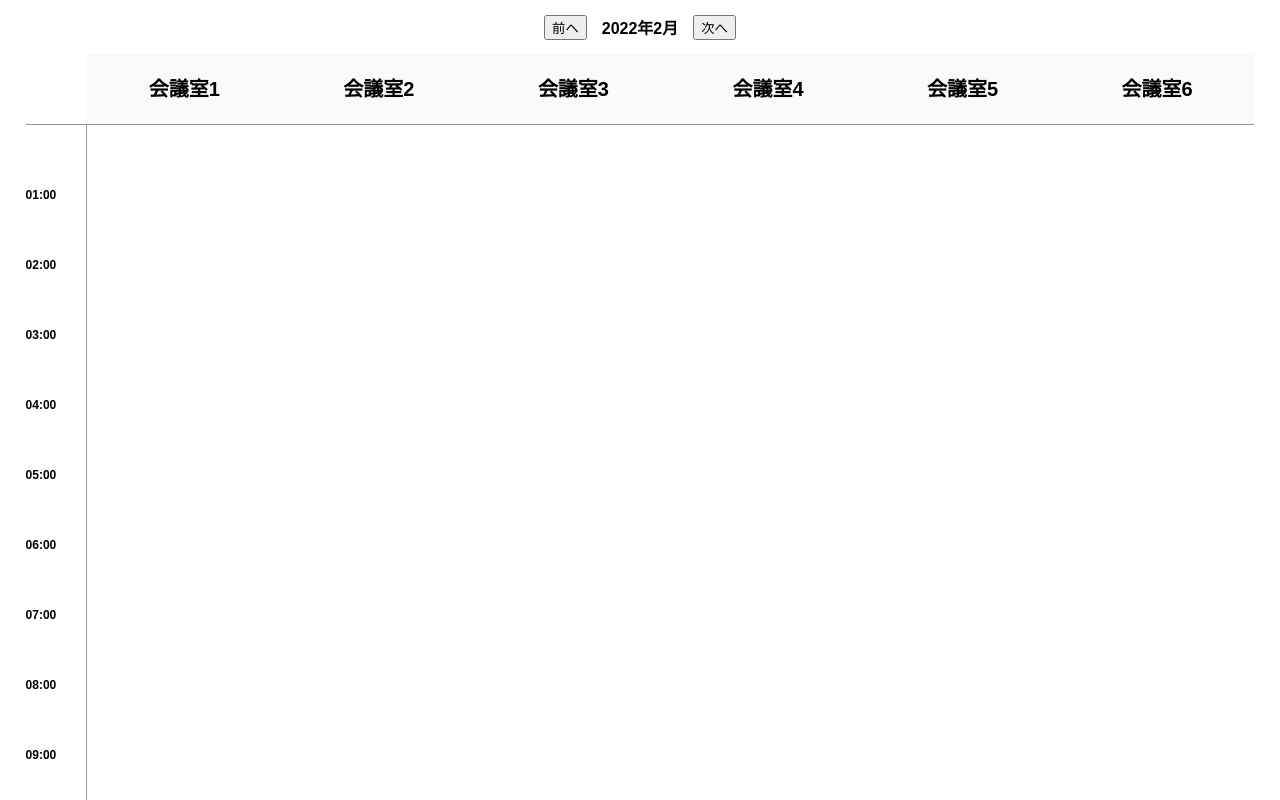
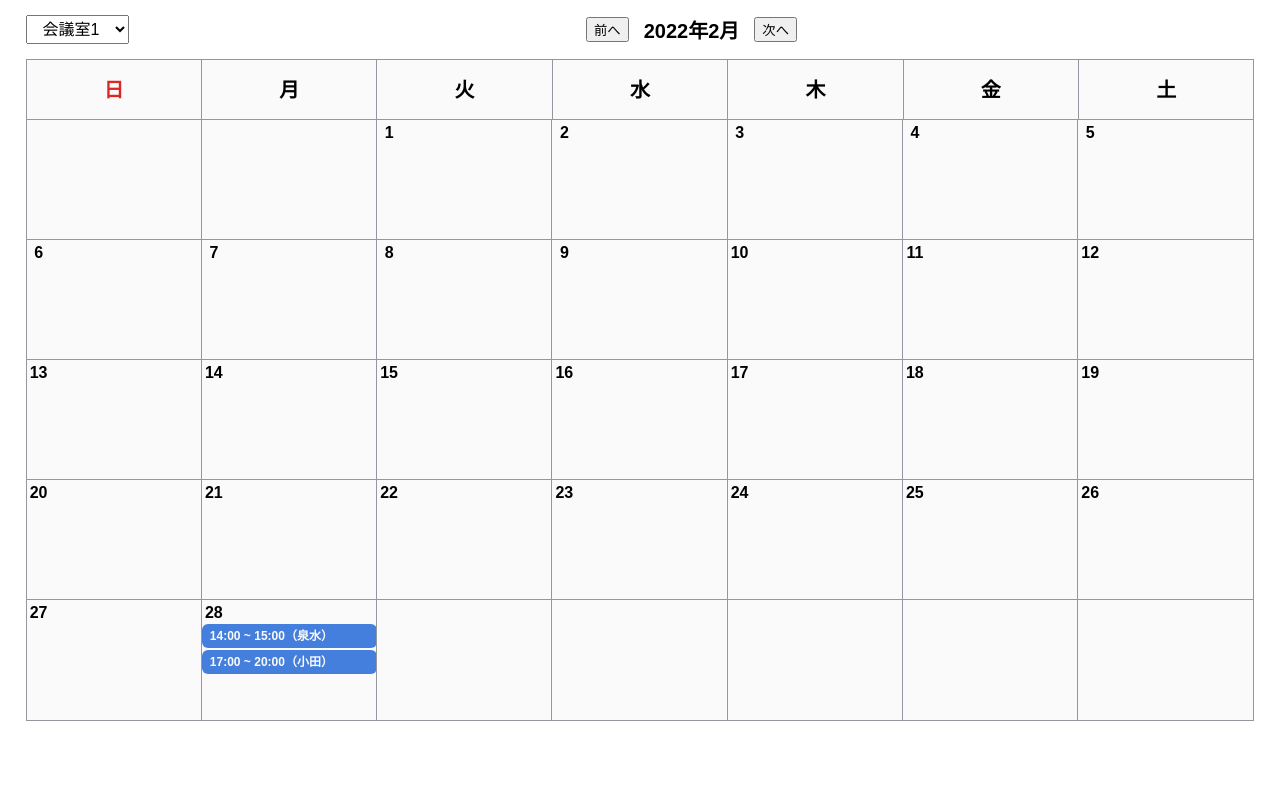
Before and after one commit to Hansyo/MR-UNRED-FRONT, a React (Create React App) app: page /reservations/monthly in a window 1280 px wide. Shown: the top 800 px of the page. Built offline with nearby package versions, Linux system fonts and the light colour scheme.

Commit message:
Add calendar

```diff
--- a/src/components/reservations/monthly/MonthlyCalendar/MonthlyCalendar.css
+++ b/src/components/reservations/monthly/MonthlyCalendar/MonthlyCalendar.css
@@ -1,11 +1,16 @@
 .monthly-calendar {
   padding-left: 2%;
   padding-right: 2%;
-  --monthly-calendar--row-height: 70px;
+  --monthly-calendar--day-row-height: 60px;
+  --monthly-calendar--row-height: 120px;
   --monthly-calendar--divider-color: #94989e;
   position: relative;
   font-family: 'Source Sans Pro', arial, sans-serif;
   font-weight: bold;
+}
+
+.monthly-calendar * {
+  box-sizing: border-box;
 }
 
 .monthly-calendar--header {
@@ -16,7 +21,19 @@
   background: #fff;
 }
 
+.monthly-calendar--header-room-month {
+  display: flex;
+  align-items: center;
+}
+
+.monthly-calendar--header-room {
+  flex: 0 0 auto;
+  padding: 4px 12px;
+  font-size: 16px;
+}
+
 .monthly-calendar--header-month-switch-container {
+  flex: 1;
   display: flex;
   align-items: center;
   justify-content: center;
@@ -26,82 +43,65 @@
   text-align: center;
   font-size: 1.6rem;
   padding: 15px 15px;
+  font-size: 20px;
 }
 
 .monthly-calendar--header-month-switch-button {
 }
 
-.monthly-calendar--header-room {
+.monthly-calendar--header-day {
   display: flex;
-  height: var(--monthly-calendar--row-height);
+  height: var(--monthly-calendar--day-row-height);
 }
 
-.monthly-calendar--time-spacer {
-  flex: 0 0 auto;
-  width: 5%;
-}
-
-.monthly-calendar--room-label {
+.monthly-calendar--day-label {
   flex: 1;
   display: flex;
   justify-content: center;
   align-items: center;
+
+  border: 1px solid var(--monthly-calendar--divider-color);
+  border-left-width: 0;
+  border-bottom: 0;
   background: #fafafa;
+
   font-size: 20px;
   line-height: 1em;
+}
+.monthly-calendar--day-label:first-child {
+  border-left-width: 1px;
+}
+
+.monthly-calendar--day-label__sunday {
+  color: #dd2727;
 }
 
 .monthly-calendar--body {
   position: relative;
   z-index: 0;
-  display: flex;
-  align-items: stretch;
-}
+  display: grid;
+  grid-template-columns: repeat(7, 1fr);
 
-.monthly-calendar--times {
-  flex: 0 0 auto;
-  position: sticky;
-  left: 0;
-  z-index: 2;
-  width: 5%;
-  border-right: 1px solid #94989e;
-  background: #fff;
-  box-sizing: border-box;
-}
-
-.monthly-calendar--time {
-  position: relative;
-  height: var(--monthly-calendar--row-height);
-  top: -6px;
-  font-size: 12px;
-  line-height: 1em;
-}
-
-.monthly-calendar--room-columns {
-  flex: 1;
-  display: flex;
-  justify-content: stretch;
-}
-
-.monthly-calendar--room-column {
-  width: 20%;
-  border-right: 1px solid var(--monthly-calendar--divider-color);
+  border: 1px solid var(--monthly-calendar--divider-color);
+  border-top: 0;
 }
 
 .monthly-calendar--cell {
-  position: relative;
-  height: var(--monthly-calendar--row-height);
-  border-bottom: 1px solid var(--monthly-calendar--divider-color);
+  min-height: var(--monthly-calendar--row-height);
   background: #fafafa;
+  outline: 1px solid var(--monthly-calendar--divider-color);
+}
+
+.monthly-calendar--cell-date {
+  width: 24px;
+  padding-top: 4px;
+  font-size: 16px;
+  text-align: center;
 }
 
 .monthly-calendar--reservation-item {
-  position: absolute;
-  left: 0;
-  right: 0;
-  z-index: 1;
-
   min-height: 2em;
+  margin-top: 2px;
   padding: 0 8px;
   border-radius: 6px;
   background: #447fdd;
--- a/src/components/reservations/monthly/MonthlyCalendar/MonthlyCalendar.jsx
+++ b/src/components/reservations/monthly/MonthlyCalendar/MonthlyCalendar.jsx
@@ -1,10 +1,46 @@
-import React from 'react';
+import React, { useMemo, useState } from 'react';
 import { MonthSwitcher } from './MonthSwitcher';
 import './MonthlyCalendar.css';
+import { MonthlyCalendarReservationItem } from './MonthlyCalendarReservationItem';
 
-const times = new Array(24)
-  .fill()
-  .map((_, i) => (i === 0 ? '' : `${('00' + i).slice(-2)}:00`));
+const days = [
+  {
+    value: 0,
+    shortText: '日',
+  },
+  {
+    value: 1,
+    shortText: '月',
+  },
+  {
+    value: 2,
+    shortText: '火',
+  },
+  {
+    value: 3,
+    shortText: '水',
+  },
+  {
+    value: 4,
+    shortText: '木',
+  },
+  {
+    value: 5,
+    shortText: '金',
+  },
+  {
+    value: 6,
+    shortText: '土',
+  },
+];
+
+const getMonthDateCount = (month) => {
+  const date = new Date(month);
+  date.setDate(1);
+  date.setMonth(month.getMonth() + 1);
+  date.setDate(0);
+  return date.getDate();
+};
 
 // TODO: APIから会議室のリストを取得したものを使うようにしたら削除
 const dummyRooms = [
@@ -90,35 +126,94 @@ export const MonthlyCalendar = ({
   selectedMonth,
   onMonthChange,
 }) => {
+  const [selectedRoom, setSelectedRoom] = useState(rooms[0].id);
+
+  const dates = useMemo(() => {
+    const monthDateCount = getMonthDateCount(selectedMonth);
+    const arr = new Array(monthDateCount).fill().map((_, idx) => ({
+      value: idx + 1,
+      text: `${idx + 1}`,
+      reservations: [],
+    }));
+
+    // 予定を追加
+    for (const reservation of rooms[selectedRoom].reservations) {
+      const date = new Date(reservation.startDateTime);
+      arr[date.getDate() - 1].reservations.push(reservation);
+    }
+
+    // カレンダー左上の、月が始まる位置合わせを追加
+    const firstDate = new Date(selectedMonth);
+    firstDate.setDate(1);
+    const firstSpacerNum = firstDate.getDay();
+    arr.unshift(
+      ...new Array(firstSpacerNum).fill().map((_, idx) => ({
+        value: -(firstSpacerNum - idx),
+        text: '',
+        reservations: [],
+      })),
+    );
+
+    // カレンダー右下の、次の月の位置合わせを追加
+    const lastDate = new Date(selectedMonth);
+    lastDate.setDate(monthDateCount);
+    const lastSpacerNum = 6 - lastDate.getDay();
+    arr.push(
+      ...new Array(lastSpacerNum).fill().map((_, idx) => ({
+        value: monthDateCount + idx + 1,
+        text: '',
+        reservations: [],
+      })),
+    );
+
+    return arr;
+  }, [rooms, selectedMonth, selectedRoom]);
+
   return (
     <div className="monthly-calendar">
       <div className="monthly-calendar--header">
-        <MonthSwitcher selectedMonth={selectedMonth} onChange={onMonthChange} />
-        <div className="monthly-calendar--header-room">
-          <div className="monthly-calendar--time-spacer" />
-          {rooms.map((room) => (
-            <div className="monthly-calendar--room-label" key={room.id}>
-              {room.name}
+        <div className="monthly-calendar--header-room-month">
+          <select
+            className="monthly-calendar--header-room"
+            value={selectedRoom}
+            onChange={(e) => setSelectedRoom(e.target.value)}
+          >
+            {rooms.map(({ id, name }) => (
+              <option value={id}>{name}</option>
+            ))}
+          </select>
+          <MonthSwitcher
+            selectedMonth={selectedMonth}
+            onChange={onMonthChange}
+          />
+        </div>
+        <div className="monthly-calendar--header-day">
+          {days.map((day) => (
+            <div
+              className={`monthly-calendar--day-label ${
+                day.value === 0 ? 'monthly-calendar--day-label__sunday' : ''
+              }`}
+              key={day.value}
+            >
+              {day.shortText}
             </div>
           ))}
         </div>
       </div>
       <div className="monthly-calendar--body">
-        <div className="monthly-calendar--times">
-          {times.map((time) => (
-            <div className="monthly-calendar--time" key={time}>
-              {time}
-            </div>
-          ))}
-        </div>
-        <div className="monthly-calendar--room-columns">
-          {/* {rooms.map((room) => (
-            <DailyCalendarRoomColumn
-              reservations={room.reservations}
-              key={room.id}
-            />
-          ))} */}
-        </div>
+        {dates.map((date) => (
+          <div className="monthly-calendar--cell" key={date.value}>
+            <div className="monthly-calendar--cell-date">{date.text}</div>
+            {date.reservations.map((reservation) => (
+              <MonthlyCalendarReservationItem
+                startDateTime={reservation.startDateTime}
+                endDateTime={reservation.endDateTime}
+                reserverName={reservation.reserverName}
+                guestName={reservation.guestName}
+              />
+            ))}
+          </div>
+        ))}
       </div>
     </div>
   );
--- /dev/null
+++ b/src/components/reservations/monthly/MonthlyCalendar/MonthlyCalendarReservationItem.jsx
@@ -0,0 +1,27 @@
+import React from 'react';
+
+const dateToHourAndMinute = (date) => {
+  return `${('00' + date.getHours()).slice(-2)}:${(
+    '00' + date.getMinutes()
+  ).slice(-2)}`;
+};
+
+export const MonthlyCalendarReservationItem = ({
+  startDateTime,
+  endDateTime,
+  guestName,
+  reserverName,
+}) => {
+  const startDate = new Date(startDateTime);
+  const endDate = new Date(endDateTime);
+  const periodStr = `${dateToHourAndMinute(startDate)} ~ ${dateToHourAndMinute(
+    endDate,
+  )}`;
+
+  return (
+    <div className="monthly-calendar--reservation-item">
+      {periodStr}
+      {`（${guestName || reserverName}）`}
+    </div>
+  );
+};
```
